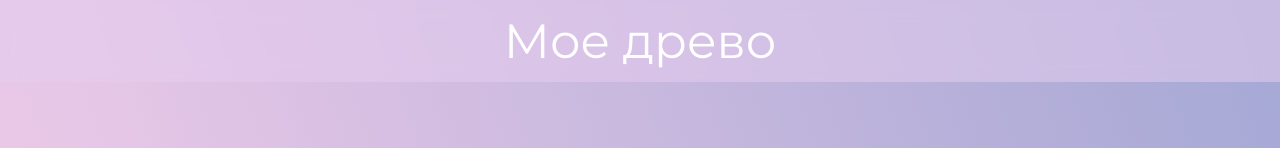
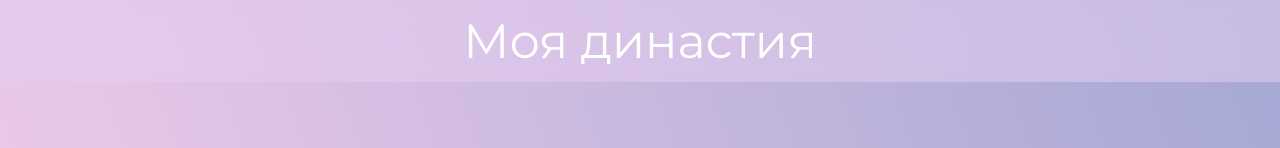
Before and after one commit to august-unsainted/my-tree, a plain HTML site: page index.html in a window 1280 px wide. Shown: the top 148 px of the page. Drawn offline with Linux system fonts and the light colour scheme.

Commit message:
Update index.html

```diff
--- a/index.html
+++ b/index.html
@@ -9,12 +9,12 @@
   <!-- <link rel="shortcut icon" href="favicon.ico" type="image/x-icon"> -->
   <script src="person.js" defer></script>
   <script src="app.js" defer></script>
-  <title>Династия Доржеевы</title>
+  <title>Моя династия</title>
 </head>
 
 <body class="normal-cursor">
   <div class="header">
-    <h1>Мое древо</h1>
+    <h1>Моя династия</h1>
   </div>
   <div class="tree"> <!-- Основной div древа-->
     <div class="parents">
```
